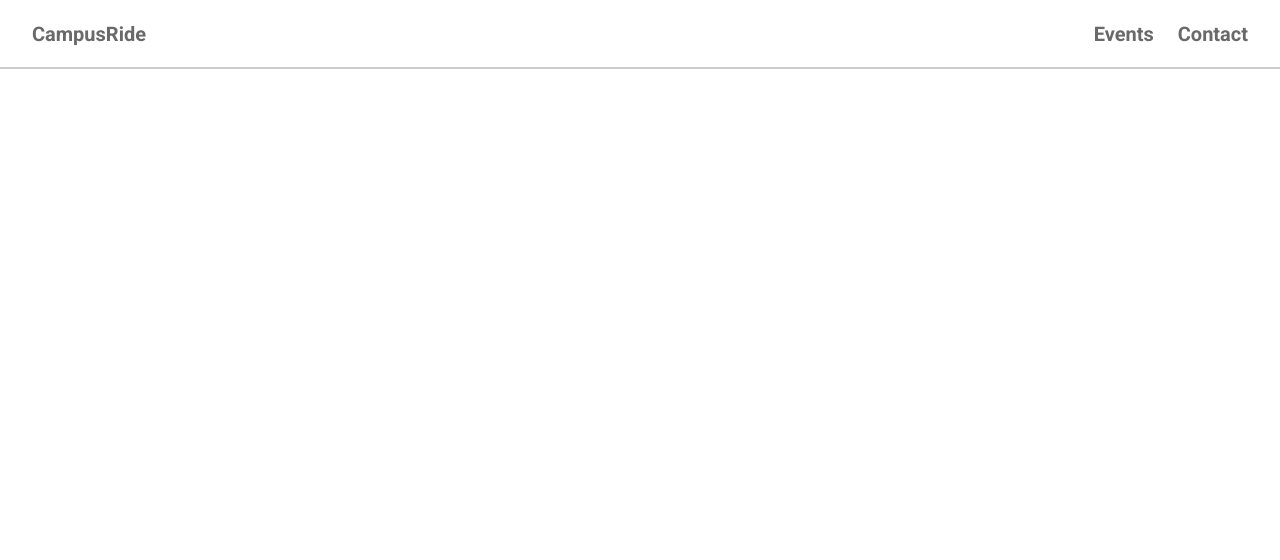
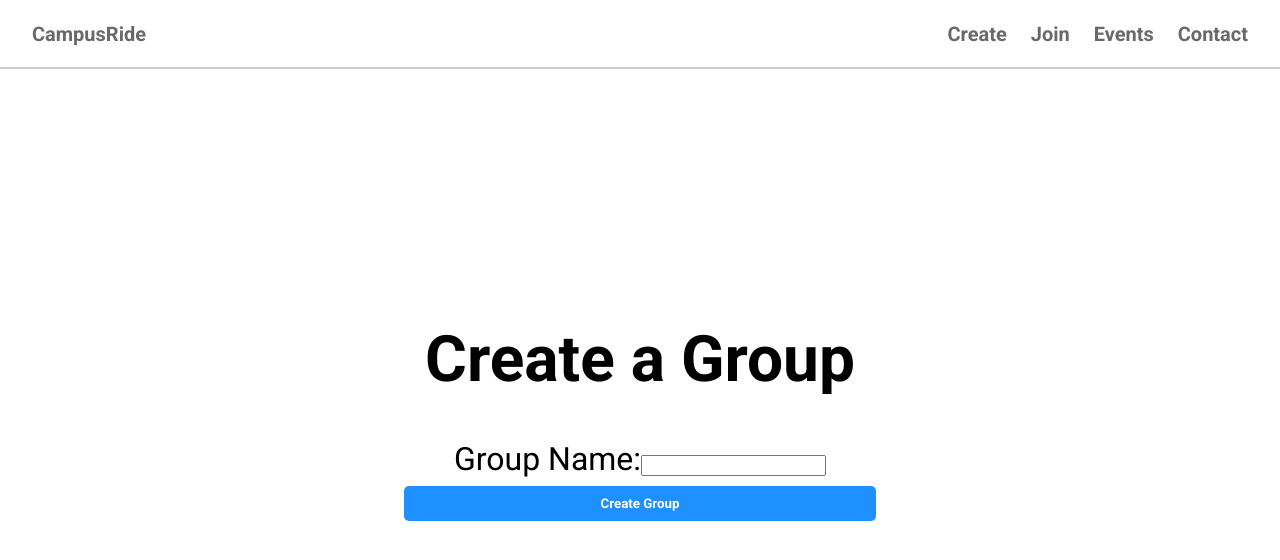
Before and after one commit to iachai02/Campus-Ride, a React (Create React App) app: page /create-group in a window 1280 px wide. Shown: the top 560 px of the page. Built offline with nearby package versions, Linux system fonts and the light colour scheme.

Commit message:
created just the create a group page no css

```diff
--- a/package.json
+++ b/package.json
@@ -15,6 +15,7 @@
     "react-router-dom": "^6.26.2",
     "react-scripts": "5.0.1",
     "typescript": "^4.9.5",
+    "uuid": "^10.0.0",
     "web-vitals": "^2.1.4"
   },
   "scripts": {
@@ -40,5 +41,8 @@
       "last 1 firefox version",
       "last 1 safari version"
     ]
+  },
+  "devDependencies": {
+    "@types/uuid": "^10.0.0"
   }
 }
--- a/src/App.tsx
+++ b/src/App.tsx
@@ -12,6 +12,7 @@ import Navbar from "./components/Navbar";
 import SignUpPage from "./pages/SignUpPage";
 import SignUp from "./pages/SignUp";
 import Login from "./pages/Login";
+import CreateGroup from "./components/CreateGroup";
 
 /*
 // Conventional props
@@ -60,6 +61,7 @@ function App() {
             <Route path="/login" element={<Login />} />
             <Route path="/homepage" element={<HomePage />} />
             <Route path="/role-signup" element={<SignUpPage />} />
+            <Route path="/create-group" element={<CreateGroup />} />
           </Routes>
         </Layout>
       </div>
--- /dev/null
+++ b/src/components/CreateGroup.tsx
@@ -0,0 +1,38 @@
+import React, { useState } from "react";
+import { v4 as uuidv4 } from "uuid";
+
+function CreateGroup() {
+  const [groupName, setGroupName] = useState("");
+  const [groupCode, setGroupCode] = useState("");
+
+  const handleCreateGroup = () => {
+    const generatedCode = uuidv4().substring(0, 6);
+    setGroupCode(generatedCode);
+
+    console.log(`Group Created: ${groupName}, Code: ${generatedCode}`);
+  };
+
+  return (
+    <div className="create-group-page">
+      <h1>Create a Group</h1>
+      <form onSubmit={(e) => e.preventDefault()}>
+        <label>Group Name:</label>
+        <input
+          type="text"
+          value={groupName}
+          onChange={(e) => setGroupName(e.target.value)}
+          required
+        />
+        <button onClick={handleCreateGroup}>Create Group</button>
+      </form>
+      {groupCode && (
+        <div>
+          <h2>Group Code: {groupCode}</h2>
+          <p>Share this code with others to join your group.</p>
+        </div>
+      )}
+    </div>
+  );
+}
+
+export default CreateGroup;
--- a/src/components/Navbar.tsx
+++ b/src/components/Navbar.tsx
@@ -18,6 +18,16 @@ function Navbar() {
       </div>
       <ul className="navbar-links">
         <li>
+          <Link to="/create-group" className="nav-link">
+            Create
+          </Link>
+        </li>
+        <li>
+          <Link to="/" className="nav-link">
+            Join
+          </Link>
+        </li>
+        <li>
           <Link to="/" className="nav-link">
             Events
           </Link>
```
Also changed, not shown: 1 other file (tests, documents, lock files or other folders).
